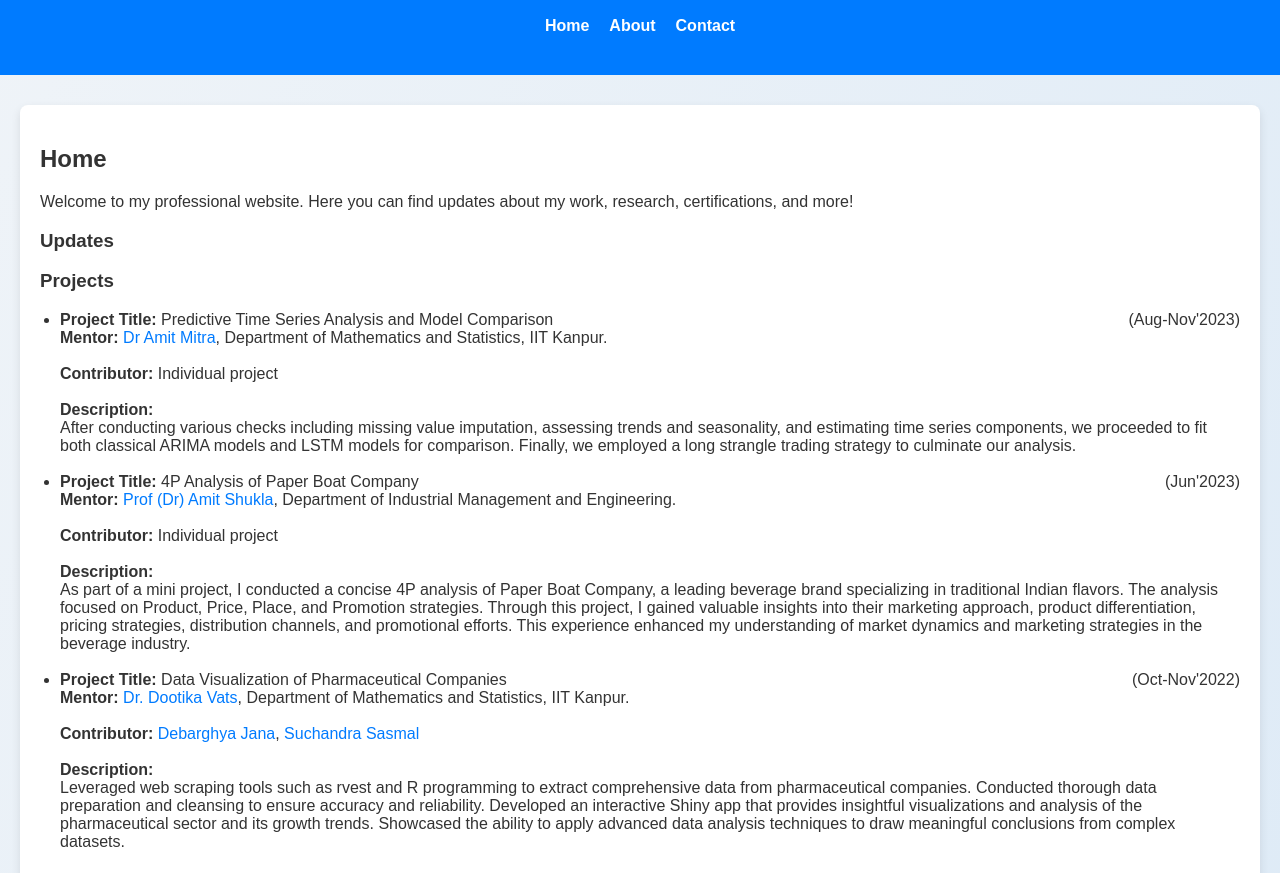
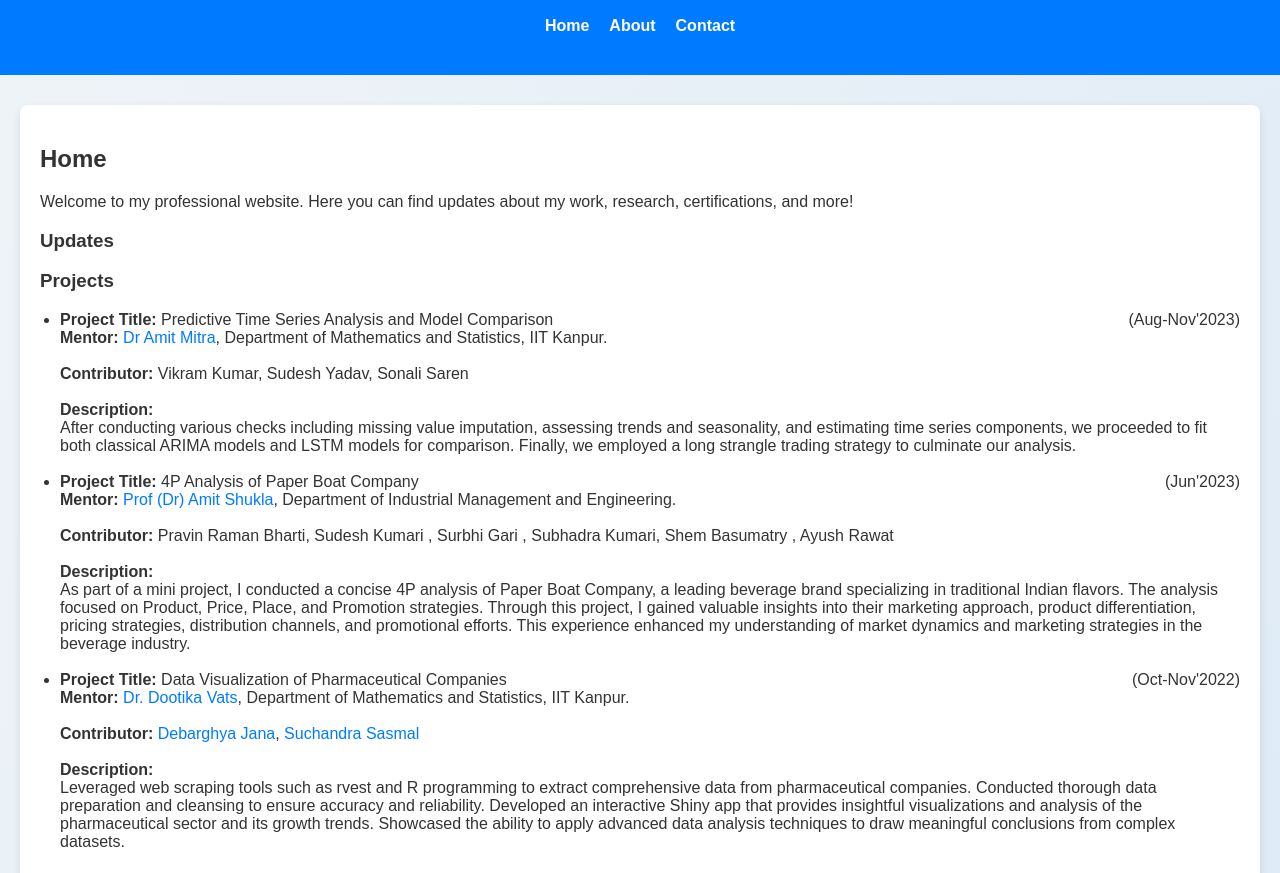
Before and after one commit to yaarasaqib/yaarasaqib.github.io, a plain HTML site: page index.html in a window 1280 px wide. Shown: the part 224-1097 px from the top of the page. Drawn offline with Linux system fonts and the light colour scheme.

Commit message:
Update index.html

```diff
--- a/index.html
+++ b/index.html
@@ -149,14 +149,14 @@
           <li>
             <strong>Project Title:</strong> Predictive Time Series Analysis and Model Comparison <span style="float:right;">(Aug-Nov'2023)</span><br>
             <strong>Mentor:</strong> <a href="https://www.linkedin.com/in/amit-mitra-426b304/" target="_blank"> Dr Amit Mitra</a>, Department of Mathematics and Statistics, IIT Kanpur.<br><br>
-            <strong>Contributor:</strong> Individual project<br><br>
+            <strong>Contributor:</strong> Vikram Kumar, Sudesh Yadav, Sonali Saren <br><br>
             <strong>Description:</strong><br>
             After conducting various checks including missing value imputation, assessing trends and seasonality, and estimating time series components, we proceeded to fit both classical ARIMA models and LSTM models for comparison. Finally, we employed a long strangle trading strategy to culminate our analysis.<br><br>
           </li>
           <li>
             <strong>Project Title:</strong> 4P Analysis of Paper Boat Company <span style="float:right;">(Jun'2023)</span><br>
             <strong>Mentor:</strong> <a href="https://www.linkedin.com/in/amit-shukla-5b614854/" target="_blank">Prof (Dr) Amit Shukla</a>, Department of Industrial Management and Engineering.<br><br>
-            <strong>Contributor:</strong> Individual project<br><br>
+            <strong>Contributor:</strong> Pravin Raman Bharti, Sudesh Kumari , Surbhi Gari , Subhadra Kumari, Shem Basumatry , Ayush Rawat <br><br>
             <strong>Description:</strong><br>
             As part of a mini project, I conducted a concise 4P analysis of Paper Boat Company, a leading beverage brand specializing in traditional Indian flavors. The analysis focused on Product, Price, Place, and Promotion strategies. Through this project, I gained valuable insights into their marketing approach, product differentiation, pricing strategies, distribution channels, and promotional efforts. This experience enhanced my understanding of market dynamics and marketing strategies in the beverage industry.<br><br>
           </li>
```
